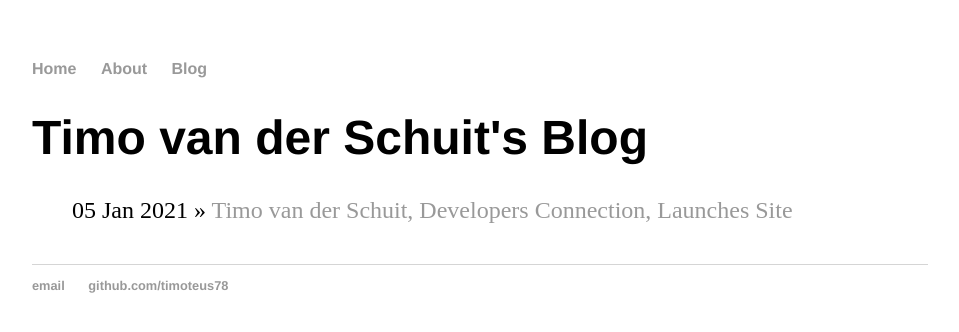
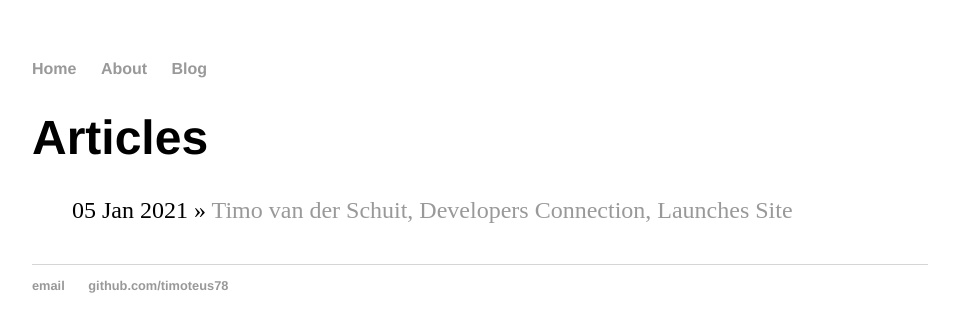
Before and after one commit to Timoteus78/Timoteus78.github.io, a Jekyll site: the page built from blog/index.html, in a window 1280 px wide. Shown: the top 332 px of the page, without its empty margins (160-1119 px from the left). Built offline with Jekyll 4.4.1, drawn with Linux system fonts in a browser that asks for light colours.

Commit message:
Update index.html

```diff
--- a/blog/index.html
+++ b/blog/index.html
@@ -1,6 +1,6 @@
 ---
 layout: default
-title: Timo van der Schuit's Blog
+title: Articles
 ---
 	<h1>{{ page.title }}</h1>
 	<ul class="posts">
```
